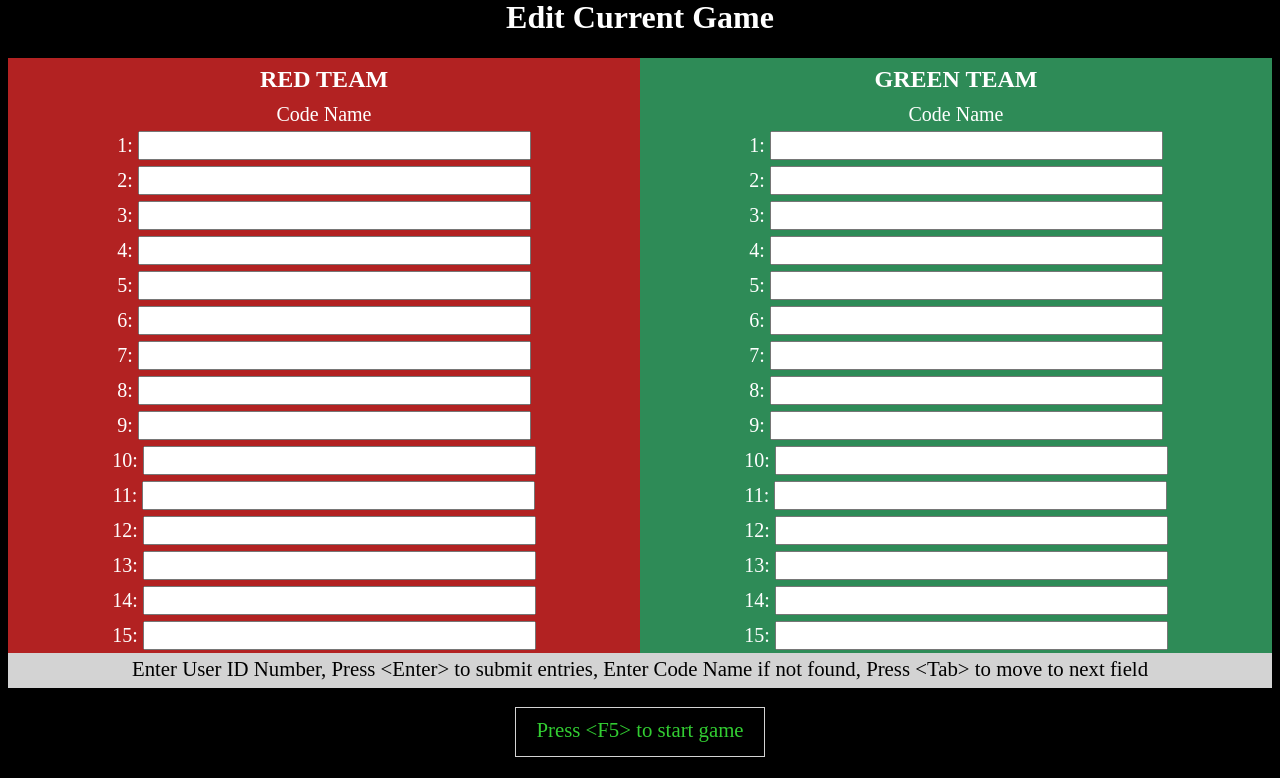
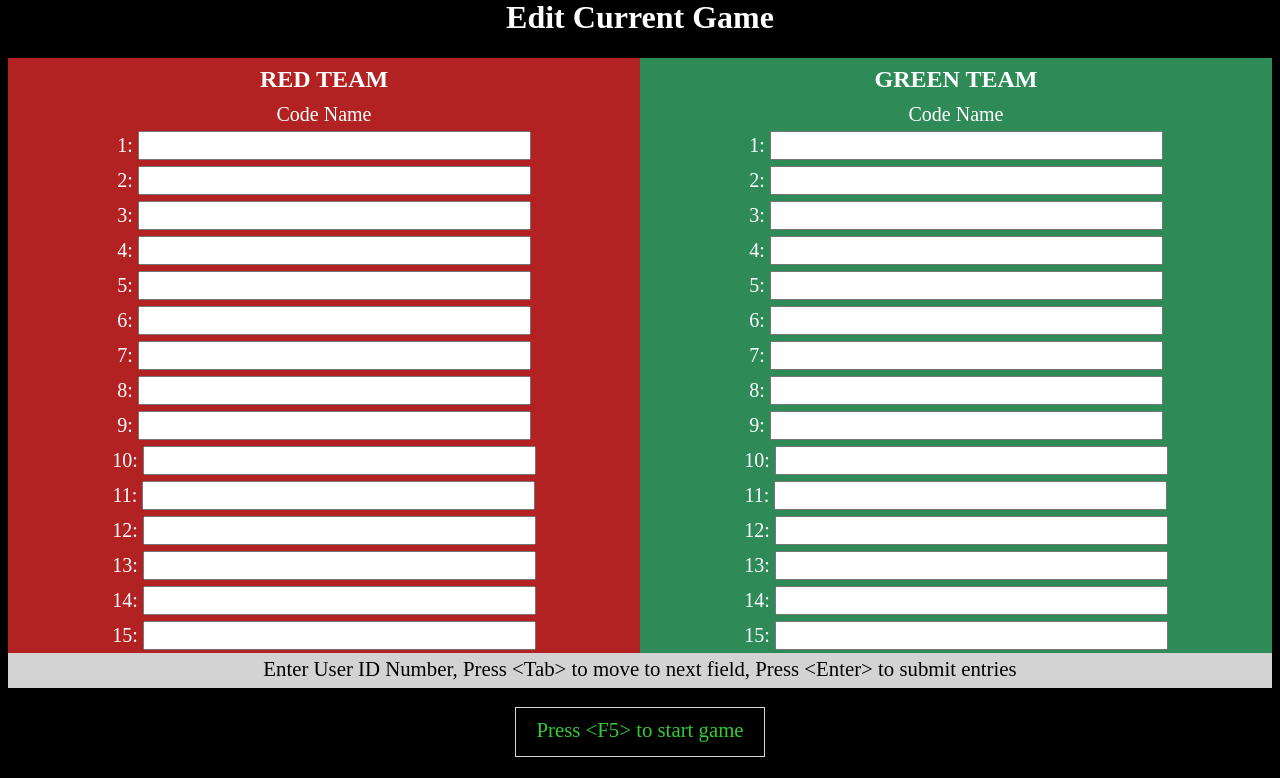
Before and after one commit to mighdz/SoftwareEngineeringTeam5, a Flask app: page /entry_screen in a window 1280 px wide. Shown: the part 22-800 px from the top of the page. Run offline with Flask 2, Linux system fonts and the light colour scheme; parts of the project's set-up code (start-up, migrations or seed data) failed here and were passed over.

Commit message:
Fix outdated instructions

```diff
--- a/templates/EntryScreen.html
+++ b/templates/EntryScreen.html
@@ -390,7 +390,7 @@
 
 	</form>
 		<!-- Entry Instructions -->
-		<div class="box3" style="font-size:130%;">Enter User ID Number, Press &lt;Enter&gt; to submit entries, Enter Code Name if not found, Press &lt;Tab&gt; to move to next field</div>
+		<div class="box3" style="font-size:130%;">Enter User ID Number, Press &lt;Tab&gt; to move to next field, Press &lt;Enter&gt; to submit entries</div>
 
 		<p style = "font-size:50%"> <br> </p>
 
```
